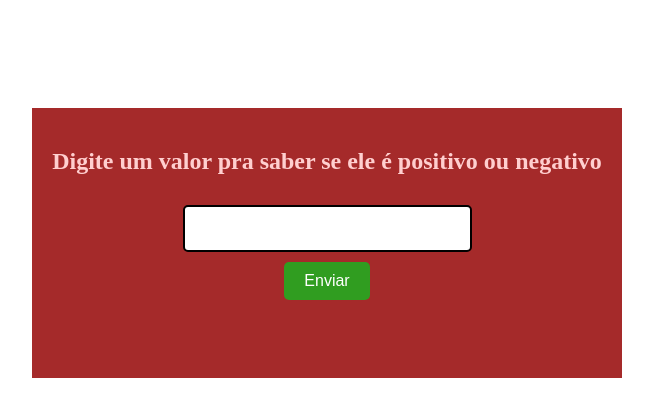
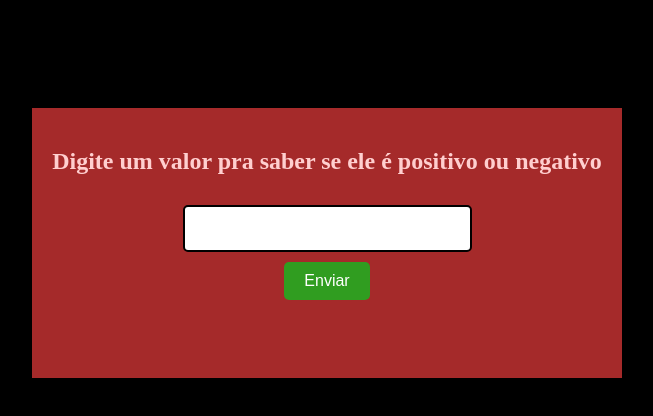
Before and after one commit to niedjaraujos/exercicios-html-js, a plain HTML site: page 1/primeiro.html in a window 1280 px wide. Shown: the whole page, without its empty margins (313-966 px from the left). Drawn offline with Linux system fonts and the light colour scheme.

Commit message:
Add files via upload

```diff
--- a/1/style.css
+++ b/1/style.css
@@ -2,6 +2,10 @@ main* {
     margin: 0;
     padding: 0;
     box-sizing: border-box;
+}
+
+body {
+    background-color: rgb(0, 0, 0);
 }
 
 main {
@@ -29,6 +33,7 @@ input {
     border: 2px solid;
     border-radius: 5px;
     font-size: 20px;
+    text-align: center;
 }
 
 input[type="number"]::-webkit-inner-spin-button,
```
